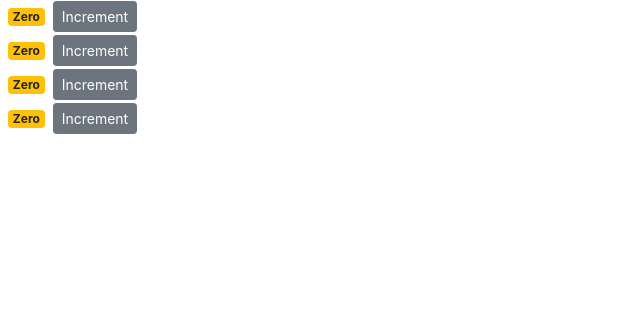
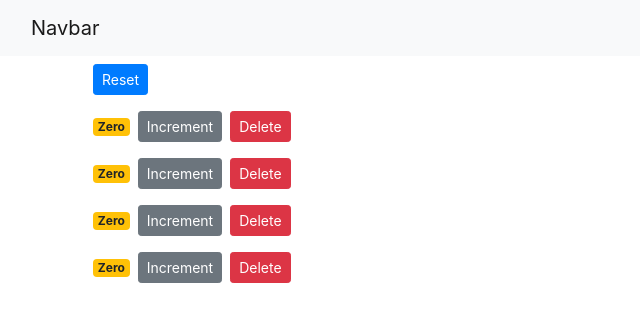
Before and after one commit to MunirNuristani/counter-app, a React (Create React App) app: page / in a window 1280 px wide. Shown: the top 322 px of the page, without its empty margins (0-640 px from the left). Built offline with nearby package versions, Linux system fonts and the light colour scheme.

Commit message:
Added a single source of truth, kept multiple components in sync

```diff
--- a/src/App.js
+++ b/src/App.js
@@ -1,25 +1,20 @@
-import logo from './logo.svg';
 import './App.css';
+import NavBar from "./components/navbar"
+import Counters from './components/counters';
+import React, { Component } from 'react';
 
-function App() {
-  return (
-    <div className="App">
-      <header className="App-header">
-        <img src={logo} className="App-logo" alt="logo" />
-        <p>
-          Edit <code>src/App.js</code> and save to reload.
-        </p>
-        <a
-          className="App-link"
-          href="https://reactjs.org"
-          target="_blank"
-          rel="noopener noreferrer"
-        >
-          Learn React
-        </a>
-      </header>
-    </div>
-  );
+
+class App extends Component {
+  render(){
+    return (
+      <React.Fragment>
+        <NavBar />
+          <main className="container">
+            <Counters />
+          </main>
+      </React.Fragment>
+    );
+  }
 }
 
 export default App;
--- a/src/components/counter.jsx
+++ b/src/components/counter.jsx
@@ -1,22 +1,24 @@
 import React, { Component } from 'react';
 
 class Counter extends Component {
-    state = {
-        value: this.props.value
-    };
-
-    handleIncrement = () => {
-        this.setState({ value: this.state.value + 1 })
-    }
-
     render() {
         return (
         <div>
+            {this.props.children}
+
             <span className={this.getBadgeClasses()}>{this.formatCount()}</span>
+
             <button
-                onClick= {this.handleIncrement}
+                onClick= {() => this.props.onIncrement(this.props.counter)}
                 className="btn btn-secondary btn-sm">
                     Increment
+            </button>
+
+            <button
+            onClick={() => this.props.onDelete(this.props.counter.id)}
+            className="btn btn-danger btn-sm m-2"
+            >
+                Delete
             </button>
         </div>
         );
@@ -24,12 +26,12 @@
 
     getBadgeClasses() {
         let classes = "badge m-2 badge-";
-        classes += (this.state.value === 0) ? "warning" : "primary";
+        classes += (this.props.counter.value === 0) ? "warning" : "primary";
         return classes;
     }
 
     formatCount(){
-        const {value: count} = this.state;
+        const {value: count} = this.props.counter;
         return count === 0 ? 'Zero' : count;
     }
 }
--- a/src/components/counters.jsx
+++ b/src/components/counters.jsx
@@ -9,12 +9,43 @@
             {id: 3, value: 0},
             {id: 4, value: 0}
         ]
-     }
+    }
+
+    handleIncrement = counter => {
+        const counters = [...this.state.counters];
+        const index = counters.indexOf(counter);
+        counters[index] = {...counter};
+        counters[index].value++;
+        this.setState({ counters });
+    }
+
+    handleReset = () => {
+        const counters = this.state.counters.map(c => {
+            c.value = 0;
+            return c;
+        });
+        this.setState({ counters });
+    };
+
+    handleDelete = (counterId) => {
+        const counters = this.state.counters.filter(c => c.id !== counterId);
+        this.setState({ counters });
+    };
+
     render() {
         return (
         <div>
-            { this.state.counters.map(counter =>
-                <Counter key={counter.id} value={counter.value}/>)}
+            <button
+            onClick={this.handleReset}
+            className="btn btn-primary btn-sm m-2">Reset</button>
+
+            {this.state.counters.map(counter =>
+                <Counter
+                key={counter.id}
+                onDelete={this.handleDelete}
+                onIncrement={this.handleIncrement}
+                counter={counter} />
+            )}
         </div>
         );
     }
--- /dev/null
+++ b/src/components/navbar.jsx
@@ -0,0 +1,16 @@
+import React, { Component } from 'react';
+
+class NavBar extends Component {
+    state = {  }
+    render() {
+        return (
+            <nav className="navbar navbar-light bg-light">
+                <div className="container-fluid">
+                    <a className="navbar-brand" href="#">Navbar</a>
+                </div>
+            </nav>
+          );
+    }
+}
+
+export default NavBar;
--- a/src/index.js
+++ b/src/index.js
@@ -1,13 +1,12 @@
 import React from 'react';
 import ReactDOM from 'react-dom';
 import './index.css';
-import App from './App';
+import App from "./App"
 import reportWebVitals from './reportWebVitals';
 import 'bootstrap/dist/css/bootstrap.css'
-import Counters from './components/counters';
 
 ReactDOM.render(
-  <Counters/>,
+  <App />,
   document.getElementById('root')
 );
 
```
